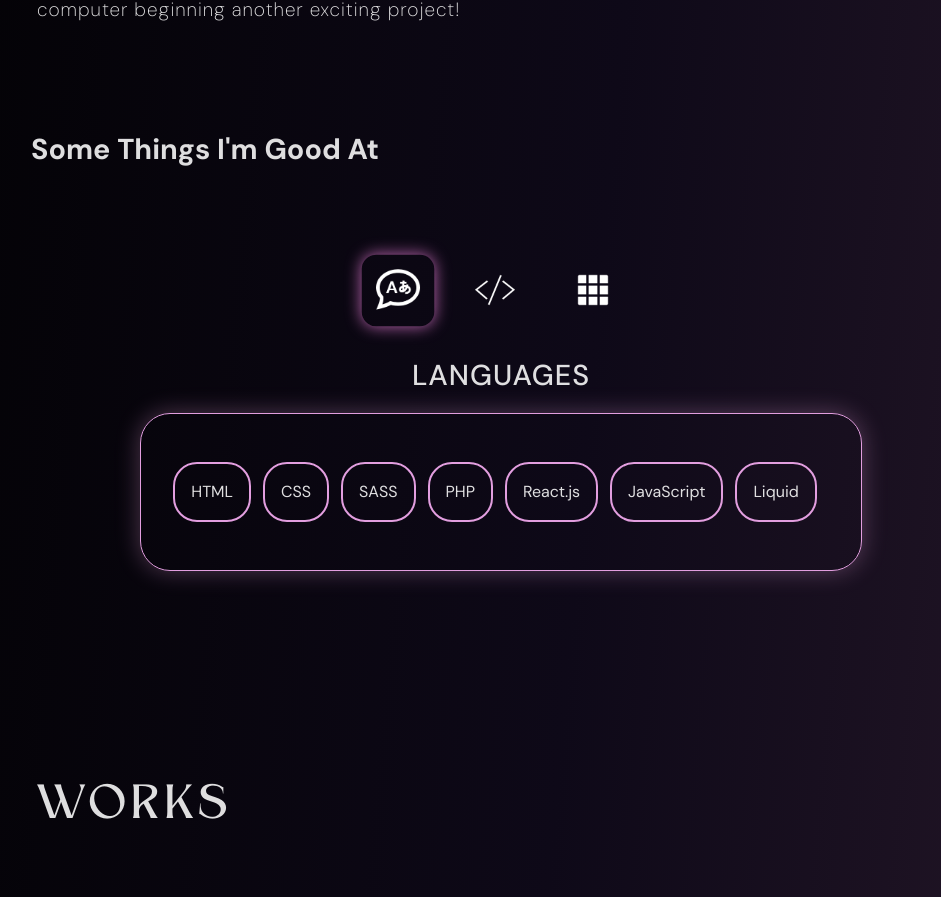
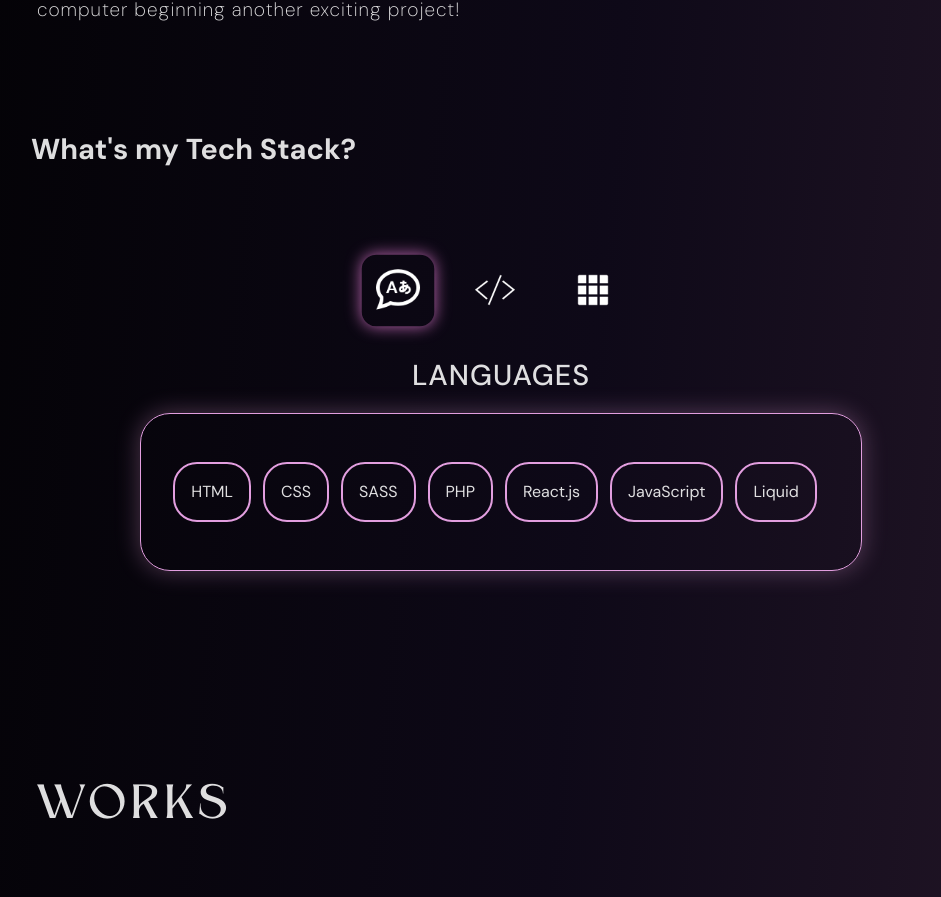
Before and after one commit to nai-ada/portfolio, a React (Vite) app in the folder portfolio/: page / in a window 1280 px wide. Shown: the part 1359-2256 px from the top of the page, without its empty margins (139-1080 px from the left). Built offline with nearby package versions, Linux system fonts and the light colour scheme; the HTML template or start-up script is replaced by a standard one.

Commit message:
small text changes

```diff
--- a/portfolio/src/components/AboutTabs.jsx
+++ b/portfolio/src/components/AboutTabs.jsx
@@ -83,7 +83,7 @@ function AboutTabs() {
         whileInView={'show'}
         viewport={{ once: true, amount: 0.7 }}
       >
-        Some Things I'm Good At
+        What's my Tech Stack?
       </motion.h3>
 
       <motion.div
```
